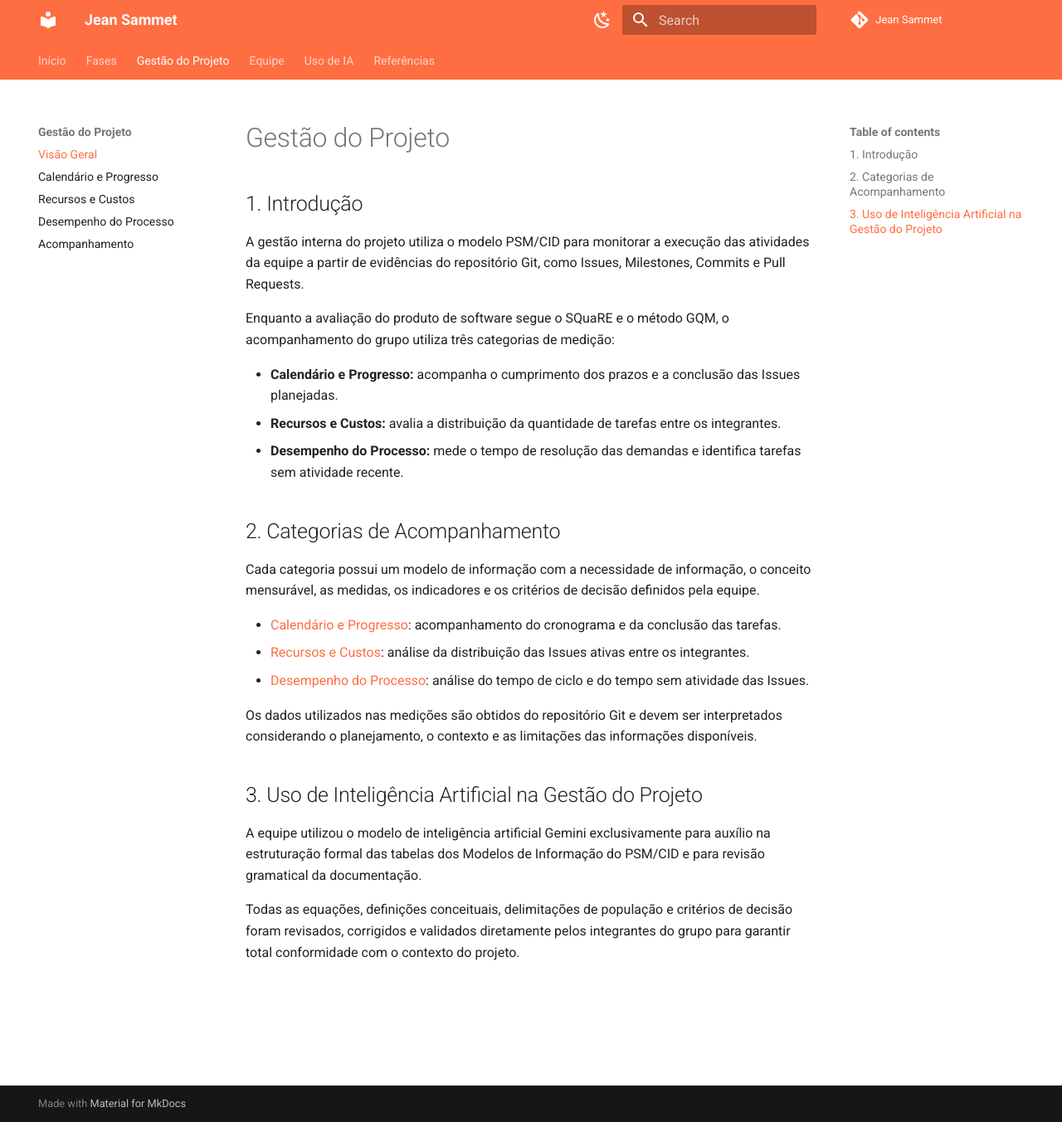
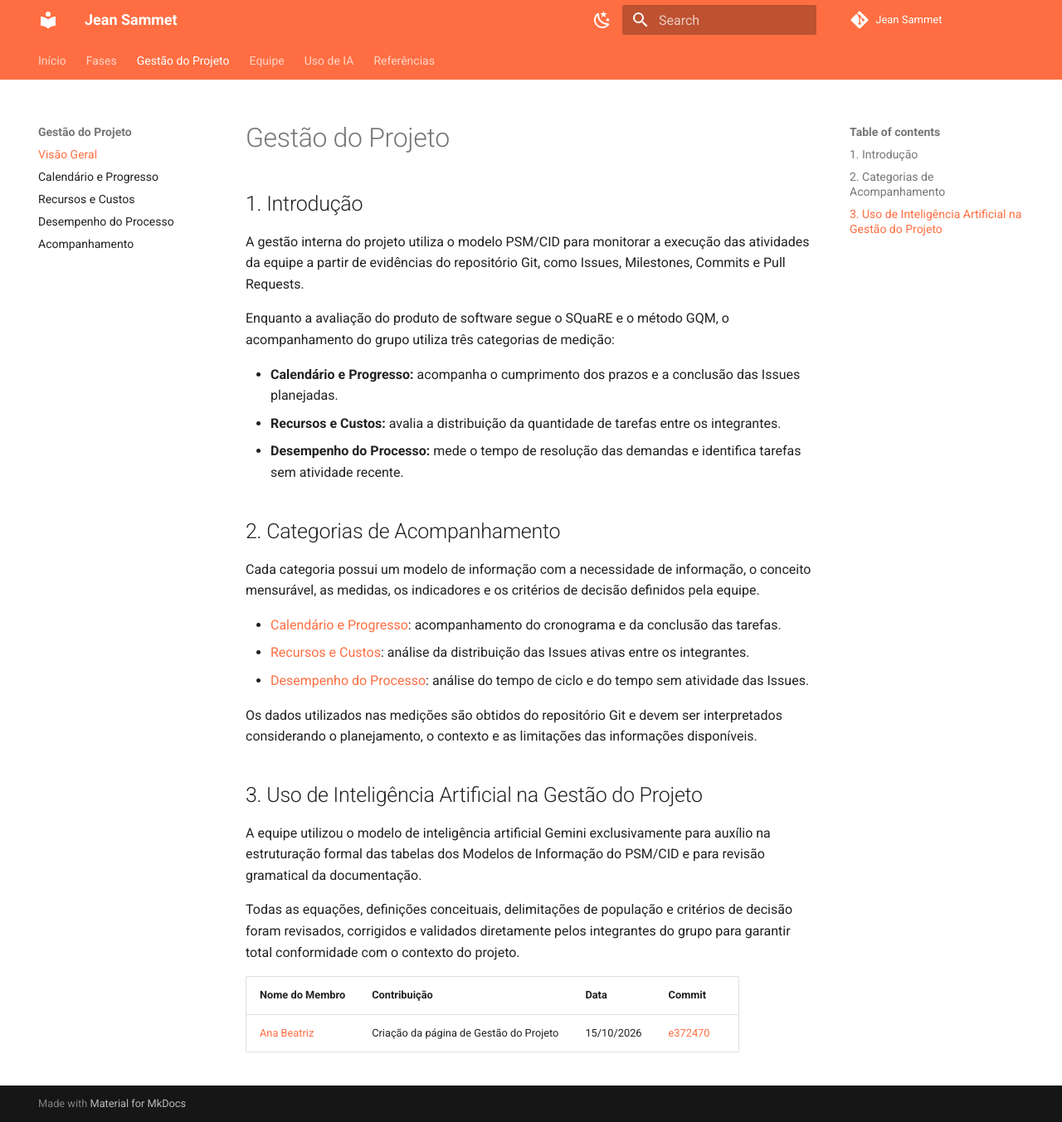
Before and after one commit to FCTE-Qualidade-de-Software-1/2026-2_T02_JEAN_SAMMET, an MkDocs documentation site: the page built from docs/gestaoProjeto/psm-cid.md, in a window 1280 px wide and 1353 px high. Shown: the whole window at 83% size. Built offline with MkDocs 1.6.1 and Material for MkDocs 9.7.7, drawn with Linux system fonts in a browser that asks for light colours; comment, search, counter and statistics services are not loaded.

Commit message:
Correcao de Historico de Versionamento PSM

```diff
--- a/docs/gestaoProjeto/psm-cid.md
+++ b/docs/gestaoProjeto/psm-cid.md
@@ -1,4 +1,3 @@
-
 # Gestão do Projeto
 
 ## 1. Introdução
@@ -26,3 +25,7 @@ Os dados utilizados nas medições são obtidos do repositório Git e devem ser
 A equipe utilizou o modelo de inteligência artificial Gemini exclusivamente para auxílio na estruturação formal das tabelas dos Modelos de Informação do PSM/CID e para revisão gramatical da documentação.
 
 Todas as equações, definições conceituais, delimitações de população e critérios de decisão foram revisados, corrigidos e validados diretamente pelos integrantes do grupo para garantir total conformidade com o contexto do projeto.
+
+| Nome do Membro | Contribuição | Data | Commit |
+| :--- | :--- | :--- | :--- |
+| [Ana Beatriz](https://github.com/AnnaBeatrizAraujo) | Criação da página de Gestão do Projeto | 15/10/2026 | [e372470](https://github.com/FCTE-Qualidade-de-Software-1/2026-2_T02_JEAN_SAMMET/commit/e372470367e2d110094e26eaac1220c5a3bd2fe9) |
```
Also changed, not shown: docs/gestaoProjeto/acompanhamento.md (+0 -1 lines), docs/gestaoProjeto/calendario-progresso.md (+4 -1 lines), docs/gestaoProjeto/desempenho-processo.md (+4 -1 lines), docs/gestaoProjeto/recursos-custos.md (+4 -1 lines).
